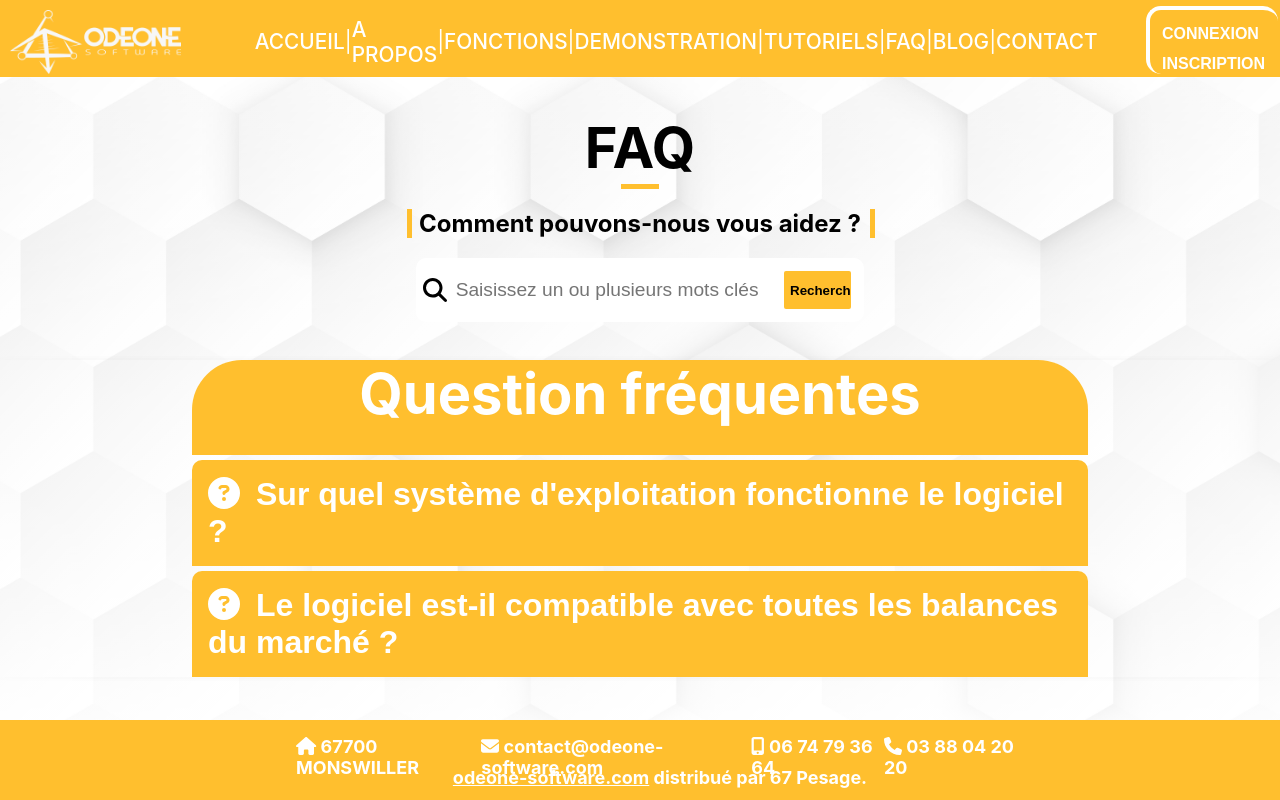
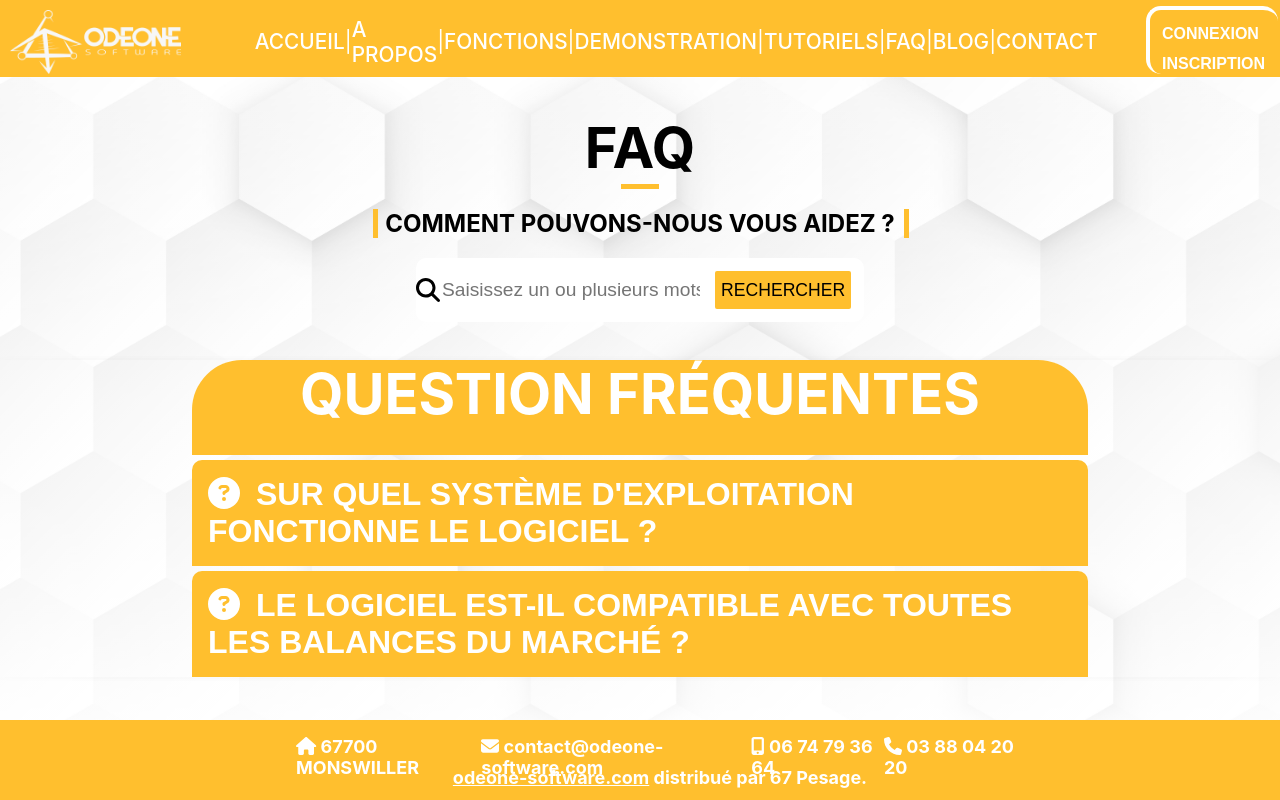
Before and after one commit to CodeMajorGeek/OdeoneSoftware-CCI, a React (Create React App) app in the folder react-front/: page /faq in a window 1280 px wide. Built offline with nearby package versions, Linux system fonts and the light colour scheme.

Commit message:
Corrected some rendering (uppercase, positions...)

```diff
--- a/react-front/src/components/styles/FAQResult.css
+++ b/react-front/src/components/styles/FAQResult.css
@@ -11,6 +11,11 @@
     border-top-right-radius: 10px;
     margin-bottom: 0;
     padding: 1rem;
+    text-transform: uppercase;
+}
+
+.result-item {
+    text-transform: uppercase;
 }
 
 .result-item .answer {
--- a/react-front/src/components/styles/FAQResults.css
+++ b/react-front/src/components/styles/FAQResults.css
@@ -2,3 +2,7 @@
     width: 70%;
     margin: auto;
 }
+
+.faq-results {
+    text-transform: uppercase;
+}
--- a/react-front/src/routes/styles/Contact.css
+++ b/react-front/src/routes/styles/Contact.css
@@ -3,6 +3,10 @@
     color: rgb(255, 191, 46);
     font-style: normal;
     font-size: 2rem;
+}
+
+.contact {
+    text-transform: uppercase;
 }
 
 .contact .info div {
@@ -78,4 +82,5 @@
     margin: 0 20%;
     border-radius: 2px;
     font-size: 1.2rem;
+    text-transform: uppercase;
 }
--- a/react-front/src/routes/styles/FAQ.css
+++ b/react-front/src/routes/styles/FAQ.css
@@ -1,5 +1,9 @@
 .faq .underline-title {
     width: 3%;
+}
+
+.faq {
+    text-transform: uppercase;
 }
 
 .faq .search {
@@ -43,12 +47,13 @@
 }
 
 .faq .search-btn {
-    width: 15%;
     margin: 0.8rem;
-    font-weight: 700;
+    font-weight: 500;
+    font-size: 1.1rem;
     border: none;
     background-color: rgb(255, 191, 46);
     border-radius: 2px;
+    text-transform: uppercase;
 }
 
 .faq .search-btn:hover {
```
